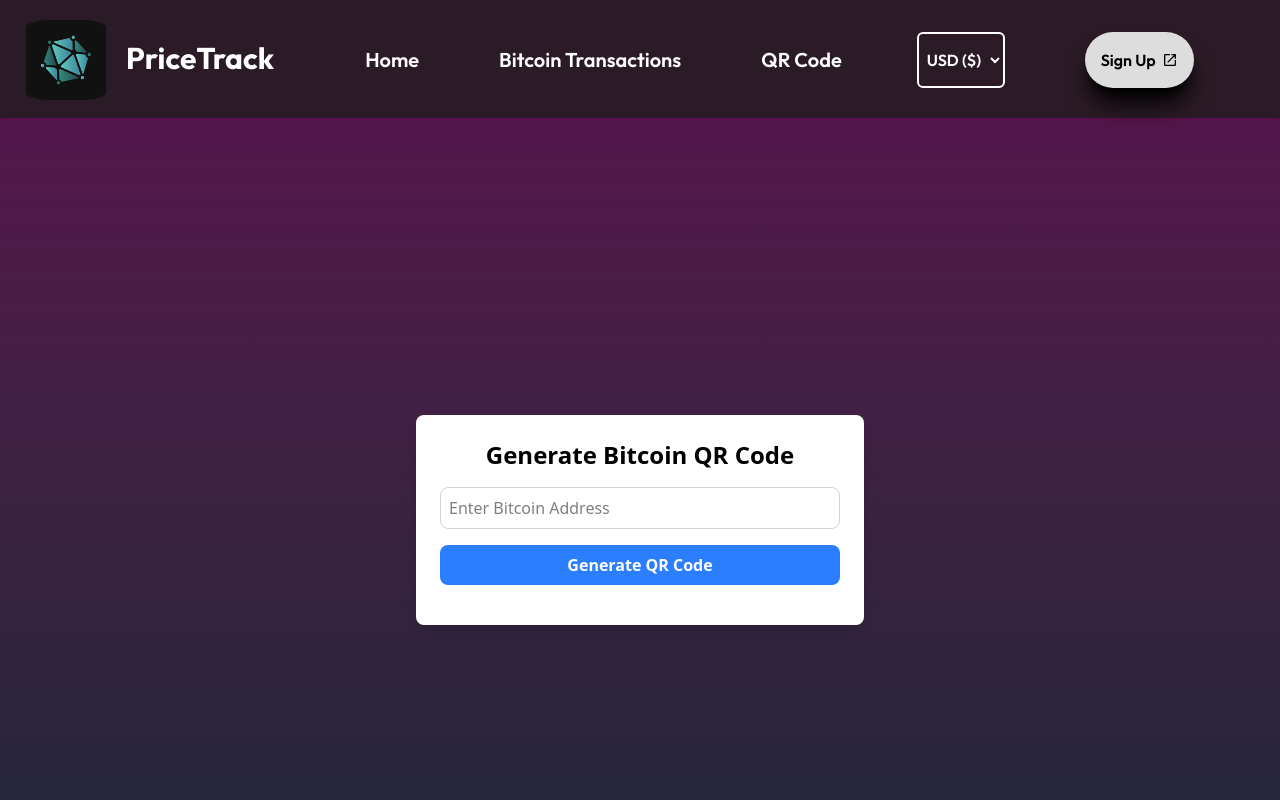
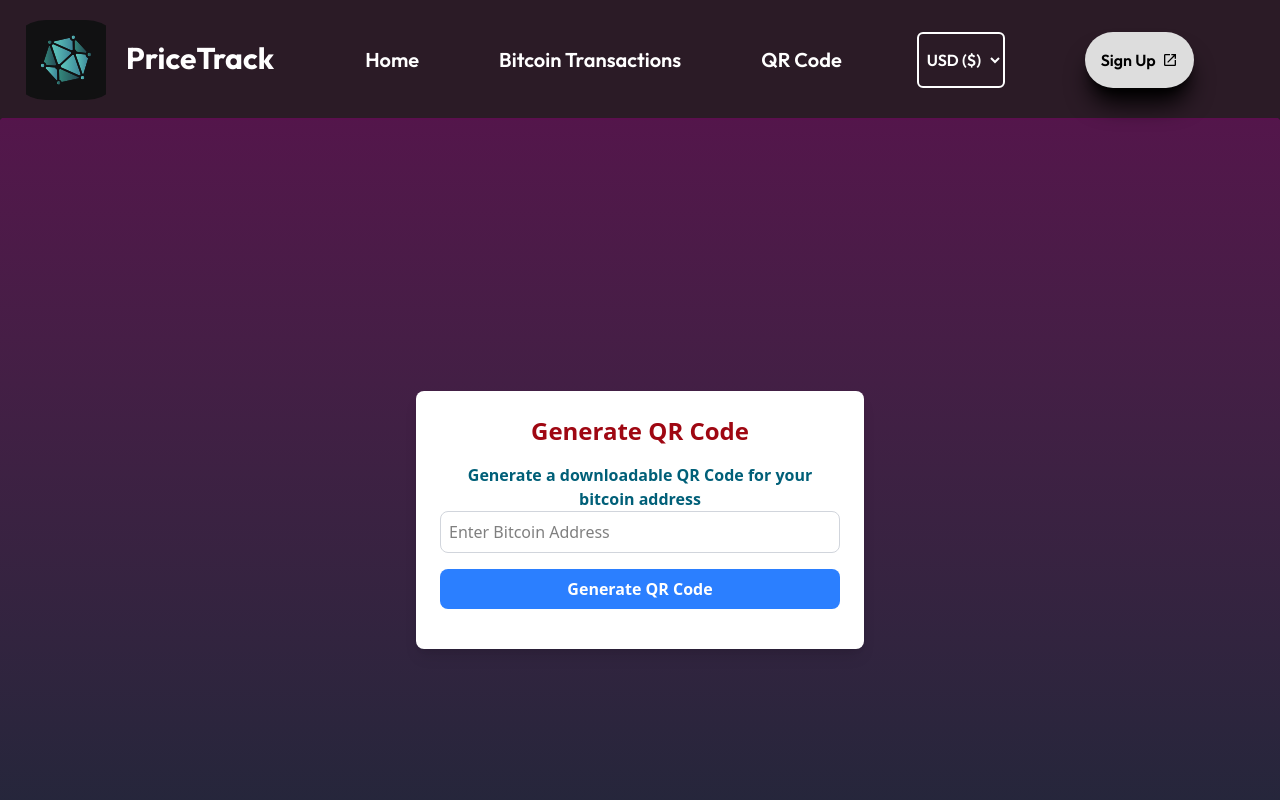
Before and after one commit to iamisam/pricetrack, a React (Vite) app: page /qrcode in a window 1280 px wide. Shown: the top 800 px of the page. Built offline with nearby package versions, Linux system fonts and the light colour scheme; no server answers; a web font is replaced by a local one.

Commit message:
Formatting

```diff
--- a/src/pages/QRCode.jsx
+++ b/src/pages/QRCode.jsx
@@ -33,8 +33,8 @@ const QRcode = () => {
   return (
     <div className="min-h-screen flex flex-col items-center justify-center p-4">
       <div className="bg-white p-6 rounded-lg shadow-lg max-w-md w-full">
-        <h1 className="text-2xl font-semibold mb-4 text-center">Generate Bitcoin QR Code</h1>
-
+        <h1 className="text-2xl font-semibold mb-4 text-center text-red-800">Generate QR Code</h1>
+        <p className="text-center font-semibold text-cyan-800">Generate a downloadable QR Code for your bitcoin address</p>
         <input
           type="text"
           className="w-full p-2 border border-gray-300 rounded-lg mb-4"
```
